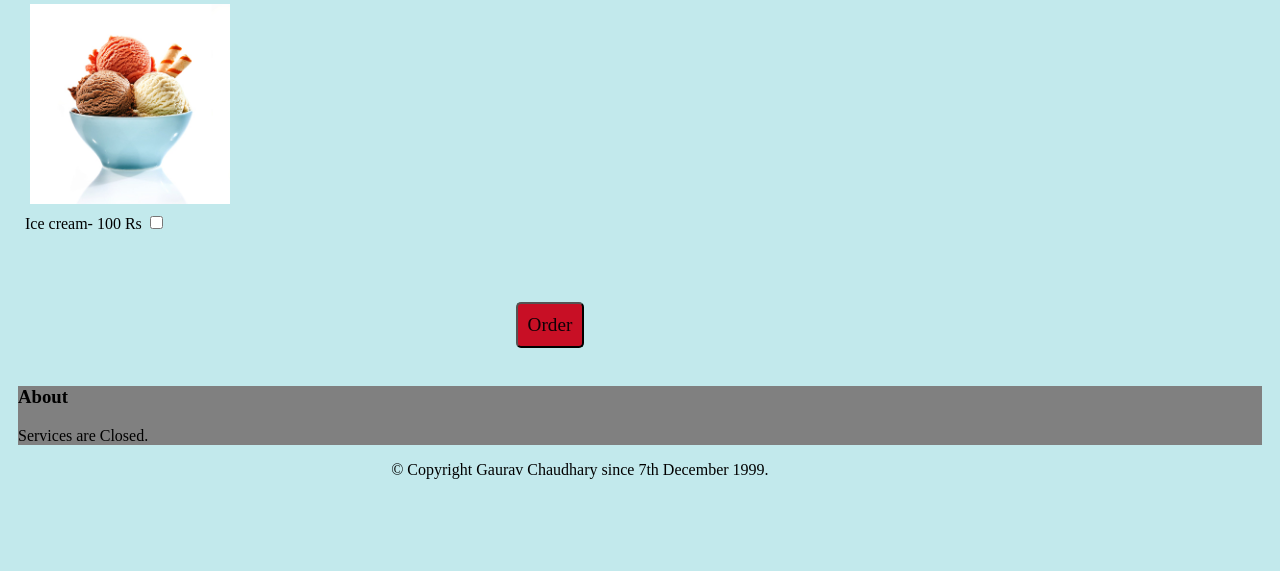
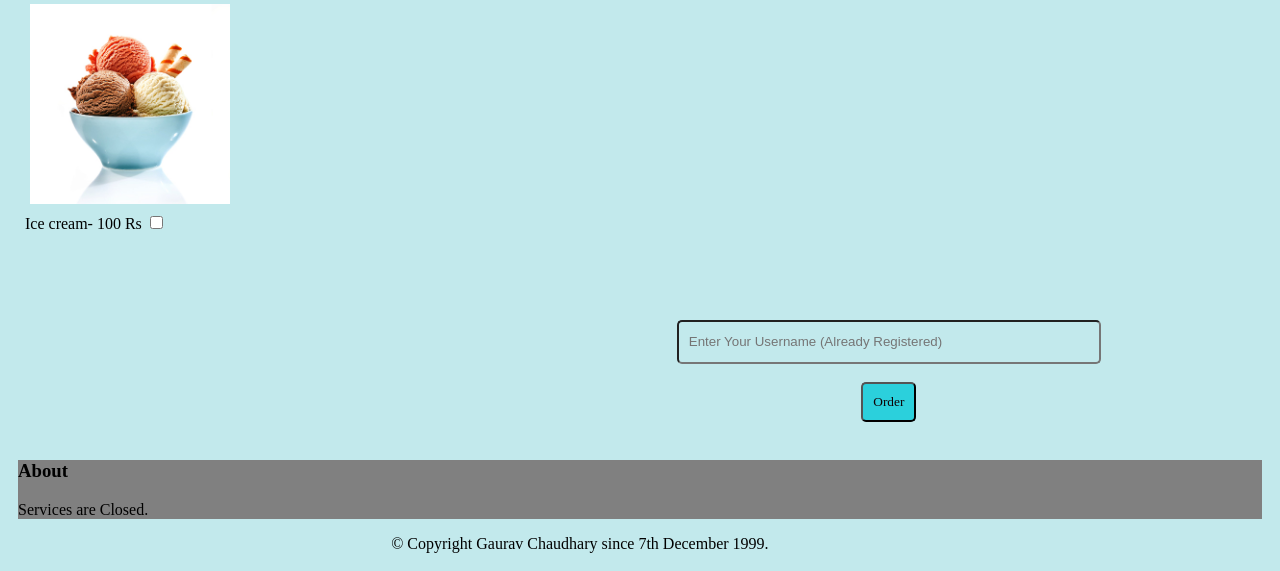
Before and after one commit to Gaurav-AL/Project, a Django app: page /services in a window 1280 px wide. Shown: the part 850-1421 px from the top of the page. Before the commit the page ends 1329 px from the top, so only its background shows below. Run offline with Django 4.2, Linux system fonts and the light colour scheme; parts of the project's set-up code (start-up, migrations or seed data) failed here and were passed over.

Commit message:
everything-up-to-date

```diff
--- a/Final_website/Website/views.py
+++ b/Final_website/Website/views.py
@@ -72,17 +72,22 @@ def contacts(request):
 
 def services(request):
     if(request.method == "POST"):
-
+        name = request.POST.get("name",False)
         total = 0
         items = ''
         some_var = request.POST.getlist('Pizza[]')
         for values in some_var:
             total += int(values.split("-")[0])
             items += values.split("-")[1] +" "
-        name = userDetail.objects.latest('username')
-        bill = billInfo(name= name,total=total,Items = items)
-        messages.add_message(request,messages.SUCCESS,"Your Order Received !")
-        bill.save()
+        print(name)
+        if(userDetail.objects.filter(username = name).exists()):
+            bill = billInfo(name=name,total=total,Items = items)
+            messages.add_message(request,messages.SUCCESS,"Your Order Received !")
+            bill.save()
+        else:
+            messages.add_message(request,messages.ERROR,"Not a Registered User !")
+            return redirect('/services')
+
     else:
         return render(request,"form3.html")
     return render(request,"form3.html")
@@ -93,10 +98,10 @@ def signup(request):
         password = request.POST['password']
         check_existing = userDetail.objects.filter(email = email).exists() and userDetail.objects.filter(password = password).exists()
         if(check_existing):
-            messages.add_message(request, messages.SUCCESS, 'Login SuccessFull',fail_silently=True)
+            messages.add_message(request, messages.SUCCESS, 'Order Taken',fail_silently=True)
             return redirect('/home')
         else:
-            messages.add_message(request, messages.ERROR, 'Wrong Email or Password')
+            messages.add_message(request, messages.ERROR, 'Sorry, Not a User')
             return redirect('/signup')
     else:
         return render(request,"signup.html")
--- a/Final_website/services/new_utils.py
+++ b/Final_website/services/new_utils.py
@@ -35,7 +35,8 @@ def geturl(url):
     tnews = []
     # print(len(links),len(headings),len(images))
     for i in range(len(links)):
-        tnews.append([links[i],images[i],headings[i].text])
+        if(i < len(links) and i < len(headings) and i < len(images)):
+            tnews.append([links[i],images[i],headings[i].text])
     # print(tnews)
     return tnews
 
--- a/Final_website/static/form3.css
+++ b/Final_website/static/form3.css
@@ -26,9 +26,9 @@ img{
 }
 #order{
     padding: 10px;
-    background-color: rgb(200, 15, 37);
+    background-color: rgb(43, 208, 220);
     color: rgb(15, 1, 5);
-    font-size: larger;
+
     font-family: 'Times New Roman', Times, serif;
     text-emphasis: 20px;
     border-radius: 5px;
@@ -65,8 +65,16 @@ img{
 
 }
 #status{
-    color:green;
+    color:rgb(185, 80, 80);
 }
 #display{
-    color:green;
+    color:rgb(216, 23, 23);
+    font-family: 'Lucida Sans', 'Lucida Sans Regular', 'Lucida Grande', 'Lucida Sans Unicode', Geneva, Verdana, sans-serif;
+    font-size: larger;
 }
+#email{
+    border-radius: 5px;
+    width: 100%;
+    padding: 20px 20px; line-height: 50px;
+
+}
--- a/Final_website/templates/form3.html
+++ b/Final_website/templates/form3.html
@@ -19,7 +19,7 @@
         {% for message in messages %}
         <br>
             <div>
-                <strong id = "status">{{ message.tags }}</strong> <strong id="display">{{ message }}</strong>
+                <center><strong id = "status" >{{ message.tags }}</strong> <strong id="display">{{ message }}</strong><center>
             </div>
         <br>
         {% endfor %}
@@ -86,9 +86,14 @@
                 <label for="pizza" class="pizza_l">Ice cream- 100 Rs</label>
                 <input type="checkbox" name="Pizza[]" value="100-IceCream">
             </div>
+            <center>
                 <div id="sub">
+                <br>
+               <input type = "text" name="name"  placeholder="Enter Your Username (Already Registered)" id="email"  style="width:400px;height:20px;padding:10px;border-radius:5px;background-color:rgb(194, 233, 236)" required>
+                <br><br>
                 <input type="submit" id="order" value="Order">
             </div>
+        </center>
             <br>
                 </div>
             </form>
```
